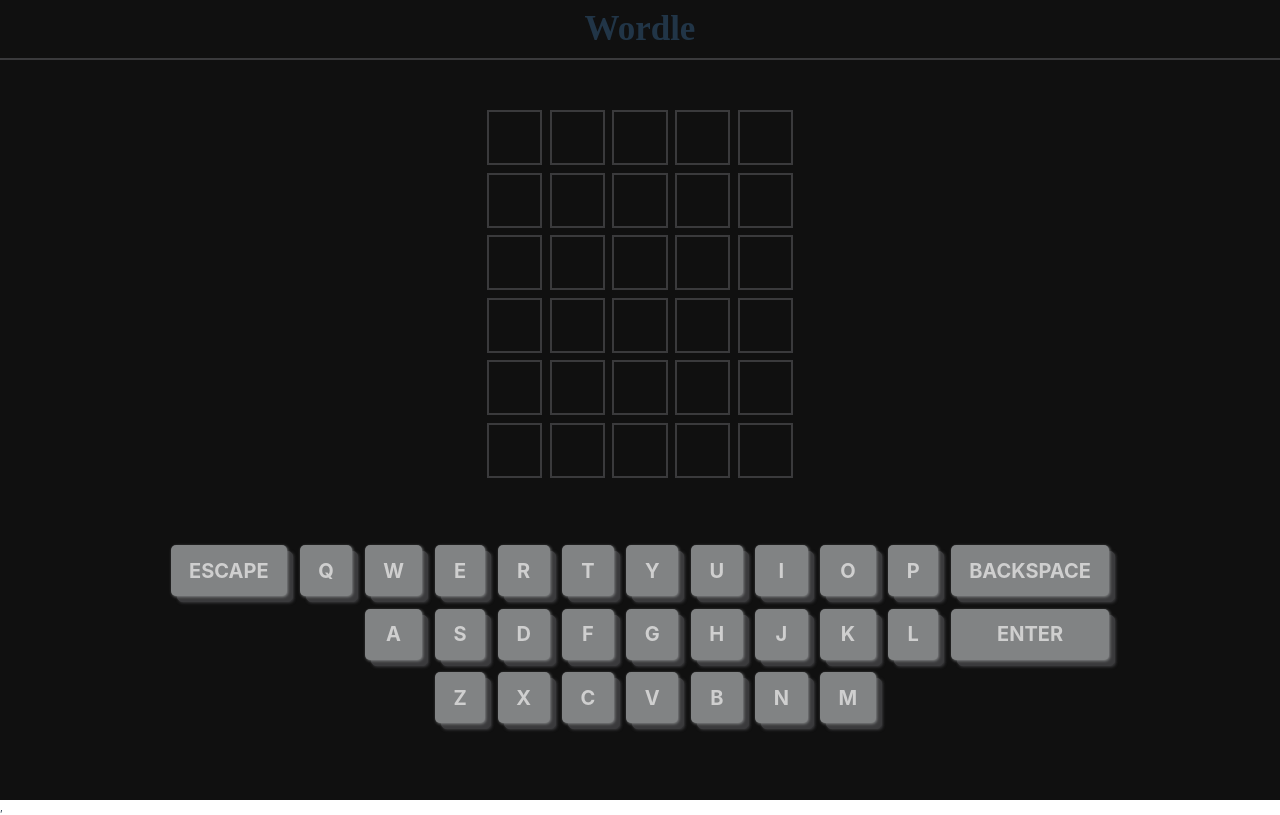
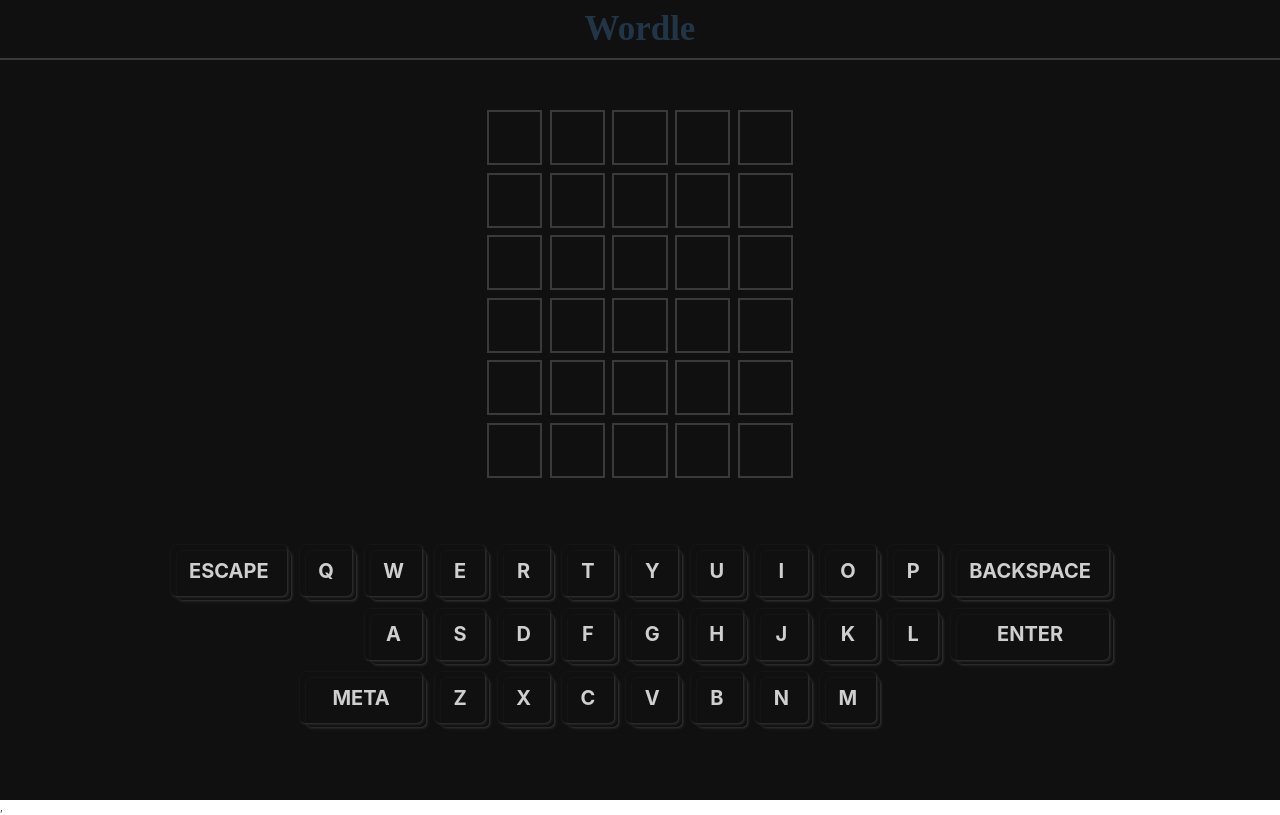
Before and after one commit to illia-sydun/wordle-app, a React (Vite) app: page / in a window 1280 px wide. Built offline with nearby package versions, Linux system fonts and the light colour scheme.

Commit message:
Make keyboard transparent and add Meta key for future

```diff
--- a/src/components/Keyboard/Keyboard.constants.ts
+++ b/src/components/Keyboard/Keyboard.constants.ts
@@ -3,5 +3,5 @@
 export const KEYBOARD_LAYOUT: KeyboardLayout = [
     ['escape', 'q', 'w', 'e', 'r', 't', 'y', 'u', 'i', 'o', 'p', 'backspace'],
     ['a', 's', 'd', 'f', 'g', 'h', 'j', 'k', 'l', 'enter'],
-    ['z', 'x', 'c', 'v', 'b', 'n', 'm'],
+    ['meta', 'z', 'x', 'c', 'v', 'b', 'n', 'm'],
 ] as const;
--- a/src/components/Keyboard/KeyboardGrid/KeyboardGrid.module.scss
+++ b/src/components/Keyboard/KeyboardGrid/KeyboardGrid.module.scss
@@ -5,6 +5,6 @@
     grid-template-areas:
         'escape q w e r t y u i o p backspace'
         '. . a s d f g h j k l enter'
-        '. . . z x c v b n m . .';
+        '. meta meta z x c v b n m . .';
     gap: 1.25rem;
 }
--- a/src/components/Keyboard/KeyboardGrid/KeyboardGridCell/KeyboardGridCell.module.scss
+++ b/src/components/Keyboard/KeyboardGrid/KeyboardGridCell/KeyboardGridCell.module.scss
@@ -12,8 +12,8 @@
     text-align: center;
     text-transform: uppercase;
 
-    background-color: $lightgray;
-    box-shadow: 1px 1px 3px $lightgray;
+    background-color: transparent;
+    box-shadow: 1px 1px 3px $gray;
 
     border-radius: 0.5rem;
 
@@ -29,9 +29,7 @@
         width: 100%;
         height: 100%;
 
-        background-color: $gray;
         box-shadow: 1px 1px 3px $gray;
-        border: 1px solid $border !important;
         border-radius: 0.5rem;
 
         transform: translate3d(0.5rem, 0.5rem, -1rem);
--- a/src/shared/constants/KeyboardKey.ts
+++ b/src/shared/constants/KeyboardKey.ts
@@ -26,6 +26,7 @@
     N: 'n',
     M: 'm',
     ENTER: 'enter',
+    META: 'meta',
     BACKSPACE: 'backspace',
     ESCAPE: 'escape',
 } as const;
```
